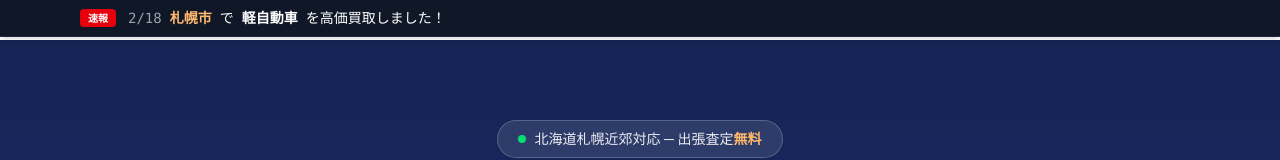
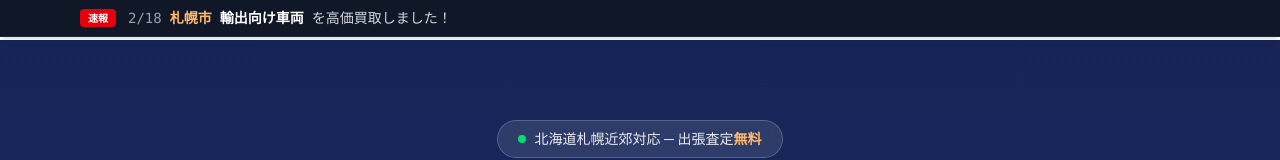
Before and after one commit to singo0000/kaitori-sapporo, a Next.js app: page / in a window 1280 px wide. Shown: the top 160 px of the page. Built offline with nearby package versions, Linux system fonts and the light colour scheme.

Commit message:
Update ticker with realistic fake data

```diff
--- a/app/components/PurchaseTicker.tsx
+++ b/app/components/PurchaseTicker.tsx
@@ -20,18 +20,38 @@ export default function PurchaseTicker() {
             const data: TickerItem[] = [];
             const today = new Date();
 
-            for (let i = 0; i < 5; i++) {
+            // リアリティを出すための修飾語
+            const prefixes = ["", "平成25年式 ", "18万km ", "車検切れ ", "不動の", "過走行の", "30万km越え ", "サビあり "];
+            // リアリティを出すためのアクション
+            const actions = ["を高価買取しました！", "を即日現金化しました！", "の引取完了！", "を輸出査定！", "を入庫しました！"];
+
+            for (let i = 0; i < 8; i++) {
                 const date = new Date(today);
-                date.setDate(today.getDate() - i);
+                date.setDate(today.getDate() - Math.floor(Math.random() * 3)); // 直近3日以内
 
                 const area = TARGET_AREAS[Math.floor(Math.random() * TARGET_AREAS.length)];
                 const category = TARGET_CATEGORIES[Math.floor(Math.random() * TARGET_CATEGORIES.length)];
 
+                // 具体的な車種名を取得（なければカテゴリ名）
+                let vehicleName = category.shortName;
+                if (category.targetVehicles && category.targetVehicles.length > 0) {
+                    const v = category.targetVehicles[Math.floor(Math.random() * category.targetVehicles.length)];
+                    vehicleName = v.name;
+                }
+
+                // ランダムに修飾語をつける（30%の確率）
+                const prefix = Math.random() > 0.7 ? prefixes[Math.floor(Math.random() * prefixes.length)] : "";
+
+                // ランダムにアクションを変える
+                const action = actions[Math.floor(Math.random() * actions.length)];
+
+                // 「不動の」「サビあり」などは、廃車や重機カテゴリの時だけ出しやすくする調整などは今回は省略し、ランダムで勢いを出す
+
                 data.push({
                     date: `${date.getMonth() + 1}/${date.getDate()}`,
                     area: area.name,
-                    category: category.shortName,
-                    description: "高価買取しました！"
+                    category: `${prefix}${vehicleName}`,
+                    description: action
                 });
             }
             return data;
@@ -70,9 +90,8 @@ export default function PurchaseTicker() {
                         >
                             <span className="text-gray-400 font-mono">{item.date}</span>
                             <span className="font-bold text-orange-300">{item.area}</span>
-                            <span>で</span>
                             <span className="font-bold text-white">{item.category}</span>
-                            <span>を{item.description}</span>
+                            <span className="text-gray-300">{item.description}</span>
                         </div>
                     ))}
                 </div>
```
